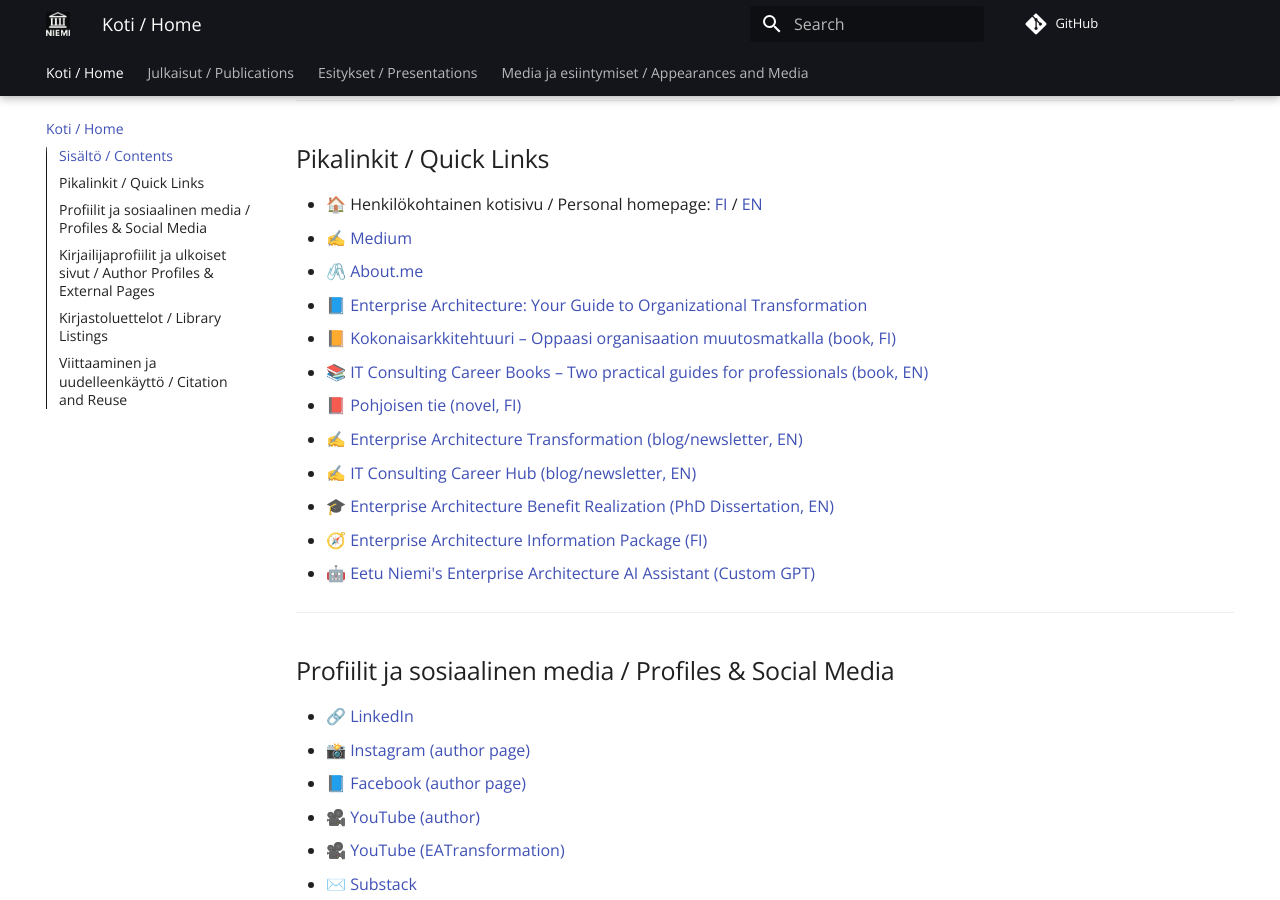
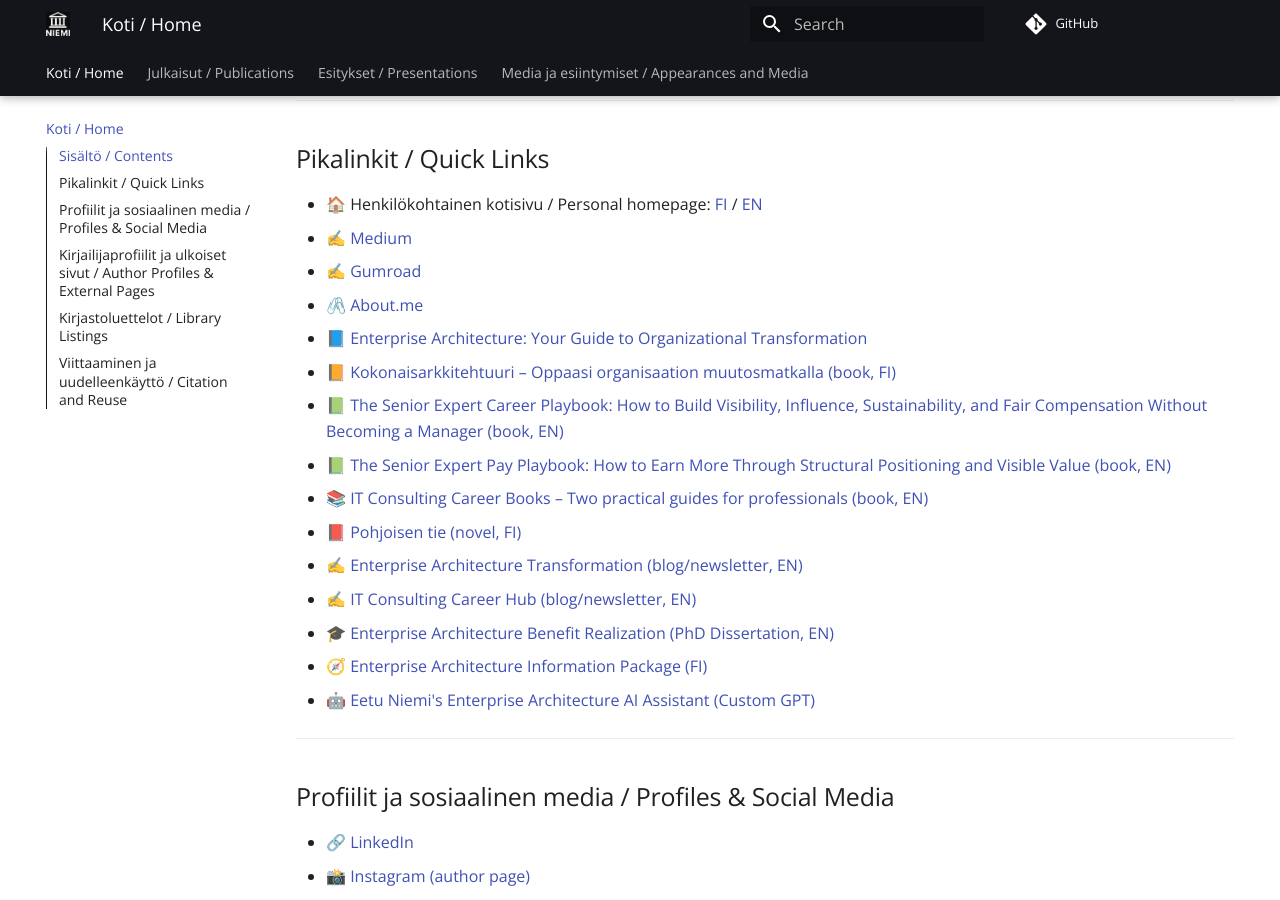
Before and after one commit to eetuniemiphd/eetuniemi, an MkDocs documentation site: the page built from docs/index.md, in a window 1280 px wide and 900 px high, scrolled down 692 px. Built offline with MkDocs 1.6.1 and Material for MkDocs 9.7.7, drawn with Linux system fonts in a browser that asks for light colours; comment, search, counter and statistics services are not loaded.

Commit message:
Update index.md

```diff
--- a/docs/index.md
+++ b/docs/index.md
@@ -23,9 +23,12 @@
 
 - 🏠 Henkilökohtainen kotisivu / Personal homepage: [FI](https://eetuniemi.fi) / [EN](https://eetuniemi.net)
 - ✍️ [Medium](https://medium.com/@eetuniemi)
+- ✍️ [Gumroad](https://store.eetuniemi.net)
 - 🖇️ [About.me](https://about.me/eetuniemi)
 - 📘 [Enterprise Architecture: Your Guide to Organizational Transformation](https://enterprisearchitectureguide.com)
 - 📙 [Kokonaisarkkitehtuuri – Oppaasi organisaation muutosmatkalla (book, FI)](https://kokonaisarkkitehtuuri.com)
+- 📗 [The Senior Expert Career Playbook: How to Build Visibility, Influence, Sustainability, and Fair Compensation Without Becoming a Manager (book, EN)](https://store.eetuniemi.net/l/senior-expert-playbook)
+- 📗 [The Senior Expert Pay Playbook: How to Earn More Through Structural Positioning and Visible Value (book, EN)](https://store.eetuniemi.net/l/senior-expert-pay-playbook)
 - 📚 [IT Consulting Career Books – Two practical guides for professionals (book, EN)](https://itconsulting.eetuniemi.net)
 - 📕 [Pohjoisen tie (novel, FI)](https://pohjoisentie.eetuniemi.fi)
 - ✍️ [Enterprise Architecture Transformation (blog/newsletter, EN)](https://www.eatransformation.com)
```
